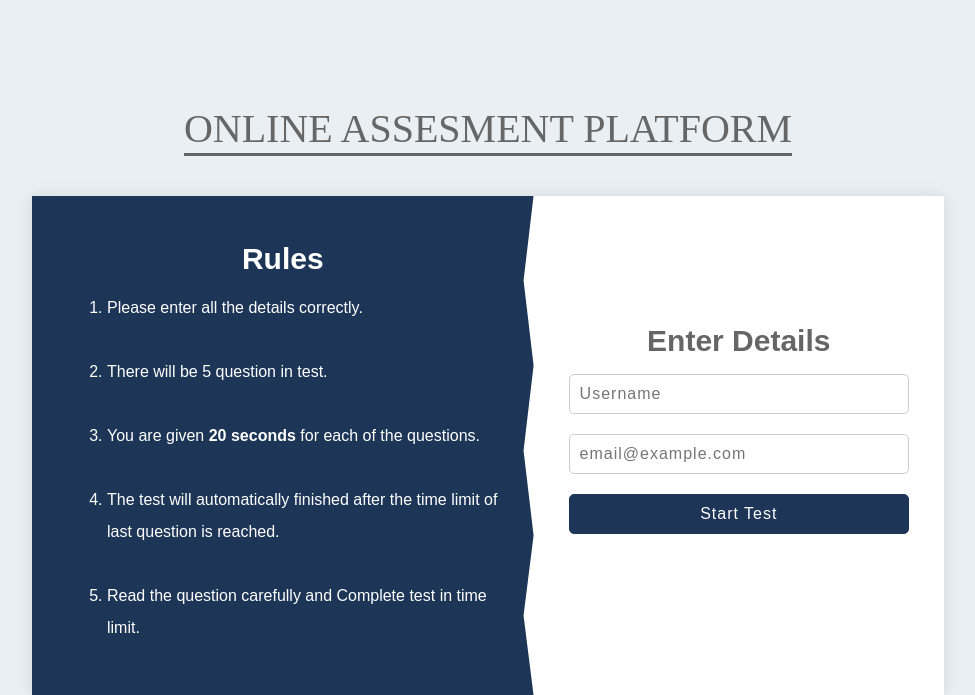
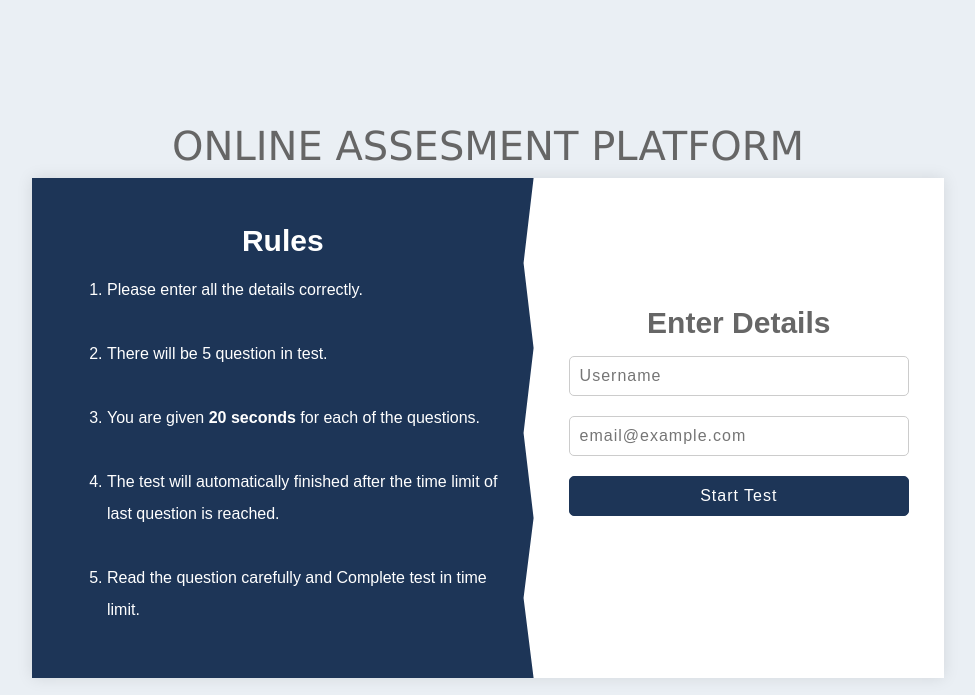
Before and after one commit to mourya-satyam-888/mcq-application, a Flask app: page / in a window 1280 px wide. Shown: the top 695 px of the page, without its empty margins (152-1127 px from the left). Run offline with Flask 2, Linux system fonts and the light colour scheme; some libraries are stand-ins or nearby versions.

Commit message:
final changes

```diff
--- a/static/login.css
+++ b/static/login.css
@@ -31,11 +31,10 @@ body {
   text-align: center;
 }
 .heading{
-  font-family:'cooper Black';
-    border-style:solid;
-  border-width:0 0 3px 0 ;
-
-  border-color:#1d3557f;
+  font-family:'verdana';
+  font-weight: 400;
+  font-size: 2.5em;
+  text-align: center;
 }
 .container {
   position: relative;
@@ -177,7 +176,7 @@ ol{
 }
 
 .login-form label span {
-  color: #ff574e;
+  color: #1d3557;
   padding-left: 2px;
 }
 
@@ -194,7 +193,7 @@ ol{
 }
 
 .login-form input:focus {
-  border-color: #ff574e;
+  border-color: #1d3557;
 }
 
 .login-form input.btn {
--- a/templates/login.html
+++ b/templates/login.html
@@ -17,7 +17,6 @@
     <body>
         <div class="wrapper">
             <h1 class="heading">ONLINE ASSESMENT PLATFORM</h1>
-            <br>
             <div class="container">
               <div class="col-left">
                   <div class="login-text">
```
Also changed, not shown: working.db.
